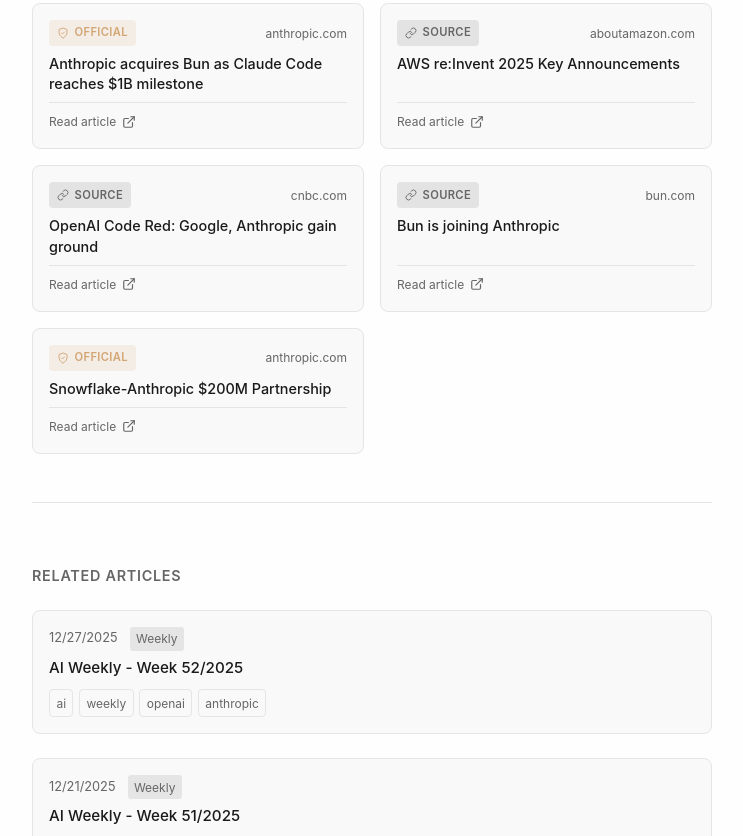
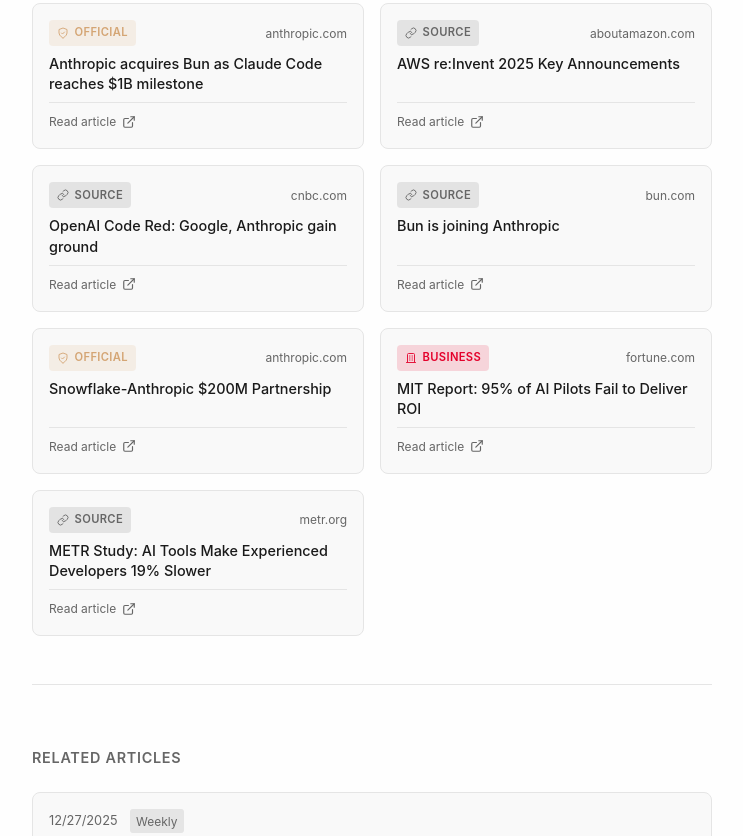
Before and after one commit to bks-lab/bks-news, an Astro site: page /bks-news/en/briefings/2025/12/2025-12-07-ai-weekly in a window 1280 px wide. Shown: the part 6062-6898 px from the top of the page, without its empty margins (268-1011 px from the left). Built offline with nearby package versions, Linux system fonts and the light colour scheme; Astro itself is replaced by a stand-in of ours.

Commit message:
fix: add missing sources and remove unverified claims
- KW 49: Add MIT/METR study sources to frontmatter (DE+EN)
- KW 50: Remove unverified Disney licensing claims (DE+EN)
- KW 51: Add Stanford/METR study sources to frontmatter (DE+EN)

```diff
--- a/src/content/briefings-en/2025/12/2025-12-07-ai-weekly.md
+++ b/src/content/briefings-en/2025/12/2025-12-07-ai-weekly.md
@@ -15,6 +15,10 @@
     url: "https://bun.com/blog/bun-joins-anthropic"
   - title: "Snowflake-Anthropic $200M Partnership"
     url: "https://www.anthropic.com/news/snowflake-anthropic-expanded-partnership"
+  - title: "MIT Report: 95% of AI Pilots Fail to Deliver ROI"
+    url: "https://fortune.com/2025/08/18/mit-report-95-percent-generative-ai-pilots-at-companies-failing-cfo/"
+  - title: "METR Study: AI Tools Make Experienced Developers 19% Slower"
+    url: "https://metr.org/blog/2025-07-10-early-2025-ai-experienced-os-dev-study/"
 draft: false
 ---
 
--- a/src/content/briefings-en/2025/12/2025-12-14-ai-weekly.md
+++ b/src/content/briefings-en/2025/12/2025-12-14-ai-weekly.md
@@ -83,8 +83,6 @@
 The month's most surprising partnership: Disney and OpenAI are allowing users to generate videos featuring over 200 Disney characters via Sora – from Mickey Mouse to Marvel heroes.
 
 This is a radical shift for Disney, which has traditionally guarded its IP like treasure. The deal shows: even the most conservative content owners recognize that AI-generated content is inevitable. Better to participate in a controlled way than to be left behind.
-
-**What's Allowed:** Non-commercial use with Disney branding/watermarks. Commercial use requires a separate license.
 
 ---
 
--- a/src/content/briefings-en/2025/12/2025-12-21-ai-weekly.md
+++ b/src/content/briefings-en/2025/12/2025-12-21-ai-weekly.md
@@ -17,6 +17,10 @@
     url: "https://www.anthropic.com/news/compliance-framework-SB53"
   - title: "Andrew Ng: AI is limited"
     url: "https://www.nbcnews.com/tech/innovation/andrew-ng-says-ai-limited-wont-replace-humans-anytime-soon-rcna246074"
+  - title: "Stanford Study: Young Developers Losing Jobs to AI"
+    url: "https://www.cnbc.com/2025/08/28/generative-ai-reshapes-us-job-market-stanford-study-shows-entry-level-young-workers.html"
+  - title: "METR Study: AI Tools and Developer Productivity"
+    url: "https://metr.org/blog/2025-07-10-early-2025-ai-experienced-os-dev-study/"
 draft: false
 ---
 
--- a/src/content/briefings/2025/12/2025-12-07-ai-weekly.md
+++ b/src/content/briefings/2025/12/2025-12-07-ai-weekly.md
@@ -15,6 +15,10 @@
     url: "https://bun.com/blog/bun-joins-anthropic"
   - title: "Snowflake-Anthropic $200M Partnership"
     url: "https://www.anthropic.com/news/snowflake-anthropic-expanded-partnership"
+  - title: "MIT Report: 95% of AI Pilots Fail to Deliver ROI"
+    url: "https://fortune.com/2025/08/18/mit-report-95-percent-generative-ai-pilots-at-companies-failing-cfo/"
+  - title: "METR Study: AI Tools Make Experienced Developers 19% Slower"
+    url: "https://metr.org/blog/2025-07-10-early-2025-ai-experienced-os-dev-study/"
 draft: false
 ---
 
--- a/src/content/briefings/2025/12/2025-12-14-ai-weekly.md
+++ b/src/content/briefings/2025/12/2025-12-14-ai-weekly.md
@@ -83,8 +83,6 @@
 Die überraschendste Partnerschaft des Monats: Disney und OpenAI erlauben Nutzern, Videos mit über 200 Disney-Charakteren via Sora zu generieren – von Mickey Mouse bis Marvel-Helden.
 
 Das ist ein radikaler Shift für Disney, das traditionell sein IP wie einen Schatz hütet. Der Deal zeigt: Selbst die konservativsten Content-Owner erkennen, dass AI-Generated Content unvermeidlich ist. Besser kontrolliert mitmachen als ignoriert werden.
-
-**Was erlaubt ist:** Nicht-kommerzielle Nutzung, mit Disney-Branding/Watermarks. Kommerzielle Nutzung erfordert separate Lizenz.
 
 ---
 
--- a/src/content/briefings/2025/12/2025-12-21-ai-weekly.md
+++ b/src/content/briefings/2025/12/2025-12-21-ai-weekly.md
@@ -17,6 +17,10 @@
     url: "https://www.anthropic.com/news/compliance-framework-SB53"
   - title: "Andrew Ng: AI is limited"
     url: "https://www.nbcnews.com/tech/innovation/andrew-ng-says-ai-limited-wont-replace-humans-anytime-soon-rcna246074"
+  - title: "Stanford Study: Young Developers Losing Jobs to AI"
+    url: "https://www.cnbc.com/2025/08/28/generative-ai-reshapes-us-job-market-stanford-study-shows-entry-level-young-workers.html"
+  - title: "METR Study: AI Tools and Developer Productivity"
+    url: "https://metr.org/blog/2025-07-10-early-2025-ai-experienced-os-dev-study/"
 draft: false
 ---
 
```
